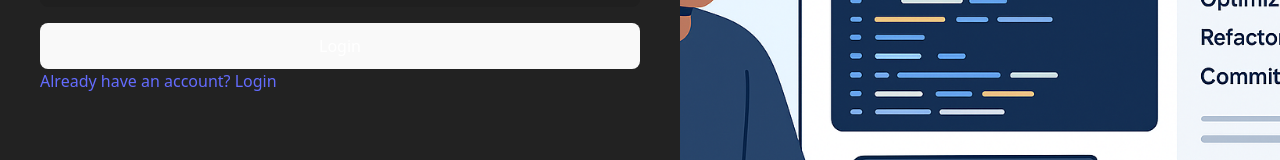
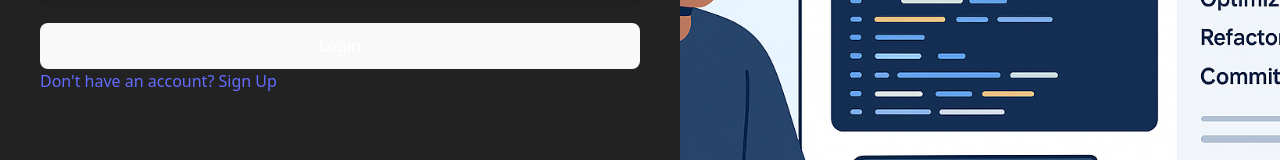
Before and after one commit to Harshitcoding/Pixlemint, a React app in the folder frontend/: page /login in a window 1280 px wide. Shown: the part 406-566 px from the top of the page. Built offline with nearby package versions, Linux system fonts and the light colour scheme; the HTML template or start-up script is replaced by a standard one.

Commit message:
fix login.tsx

```diff
--- a/frontend/src/component/Login.tsx
+++ b/frontend/src/component/Login.tsx
@@ -55,7 +55,7 @@ const Login = () => {
             {error && <div style={{ color: "red" }}>{error}</div>}
             <Link
             className="text-blue-400 hover:underline"
-            to="/login">Already have an account? Login
+            to="/Signup">Don't have an account? Sign Up
             </Link>
         </form>
        </div>
```
